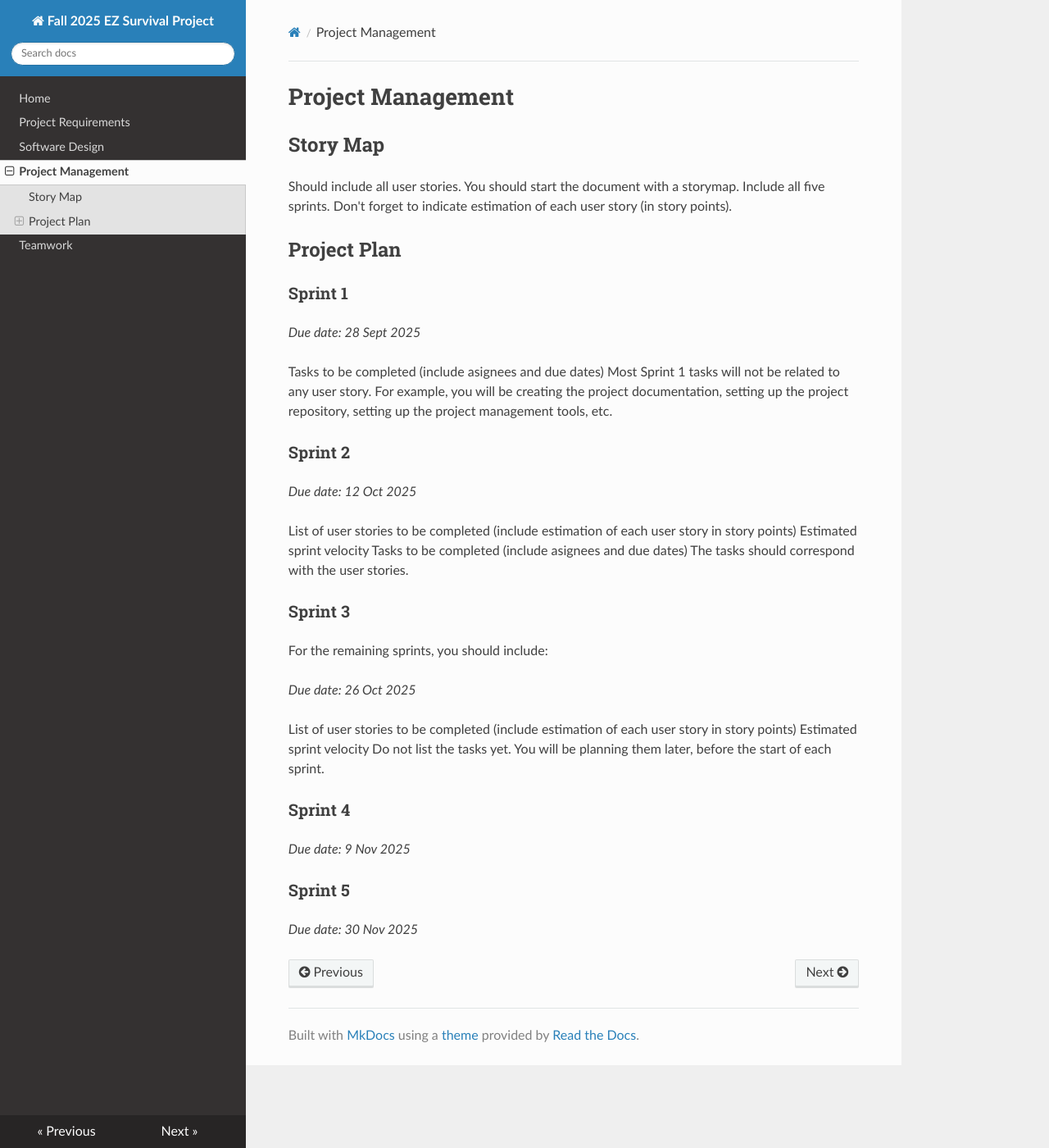
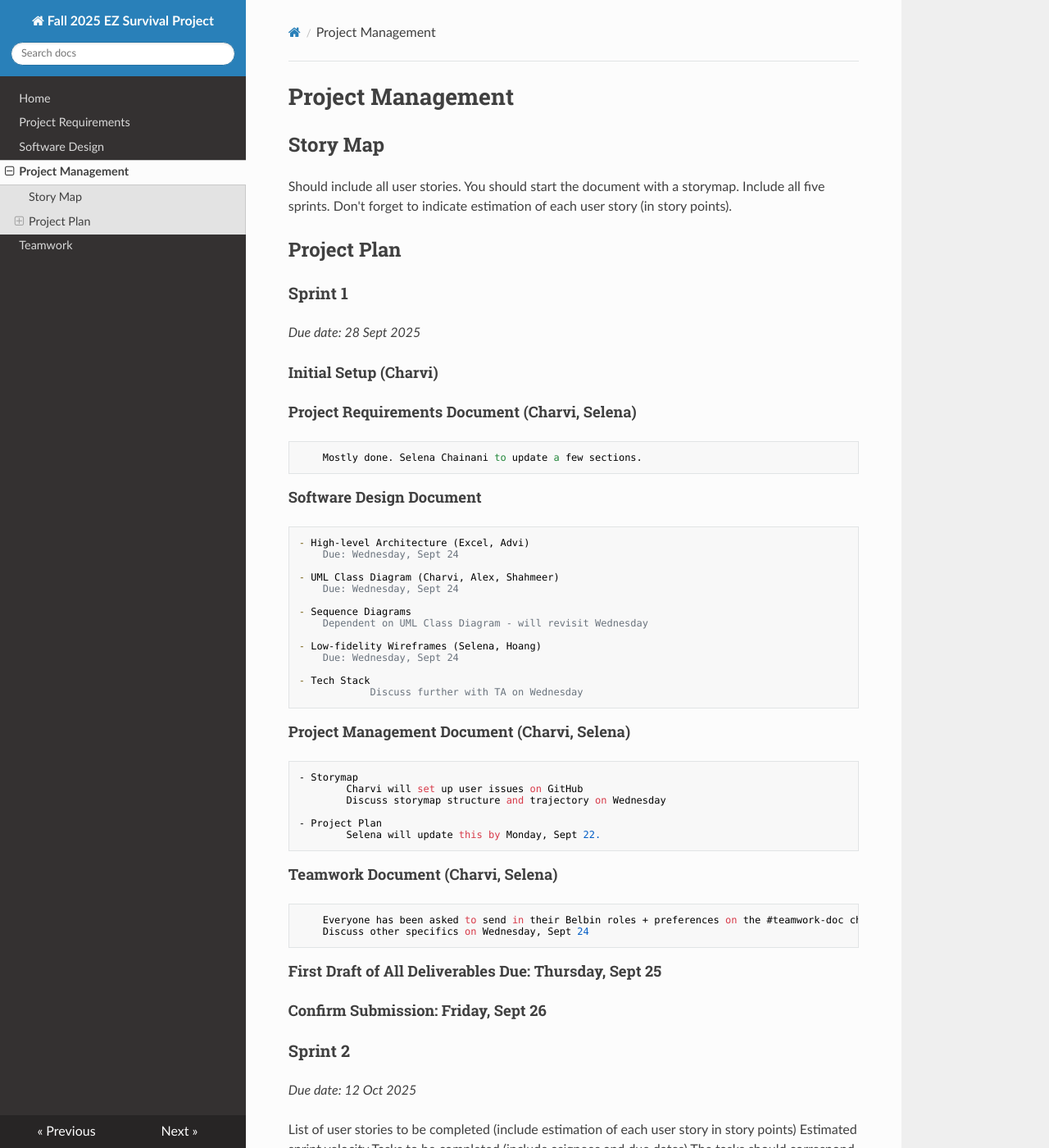
Before and after one commit to Xenocynic/IndividualSurvivalDistributions, an MkDocs documentation site: the page built from docs/management.md, in a window 1280 px wide and 1400 px high. Shown: the whole window at 82% size. Built offline with MkDocs 1.6.1, drawn with Linux system fonts in a browser that asks for light colours; nearby versions of some CDN libraries.

Commit message:
Documentation update

```diff
--- a/docs/management.md
+++ b/docs/management.md
@@ -6,12 +6,47 @@ Should include all user stories. You should start the document with a storymap.
 
 ## Project Plan
 
+
 ### Sprint 1
 
 *Due date: 28 Sept 2025*
 
-Tasks to be completed (include asignees and due dates)
-Most Sprint 1 tasks will not be related to any user story. For example, you will be creating the project documentation, setting up the project repository, setting up the project management tools, etc.
+#### Initial Setup (Charvi)
+
+#### Project Requirements Document (Charvi, Selena)
+		Mostly done. Selena Chainani to update a few sections.
+
+#### Software Design Document
+    - High-level Architecture (Excel, Advi)
+        Due: Wednesday, Sept 24
+
+    - UML Class Diagram (Charvi, Alex, Shahmeer)
+        Due: Wednesday, Sept 24
+
+    - Sequence Diagrams
+        Dependent on UML Class Diagram - will revisit Wednesday
+
+    - Low-fidelity Wireframes (Selena, Hoang)
+        Due: Wednesday, Sept 24
+
+    - Tech Stack
+                Discuss further with TA on Wednesday
+
+#### Project Management Document (Charvi, Selena)
+    - Storymap
+            Charvi will set up user issues on GitHub
+            Discuss storymap structure and trajectory on Wednesday
+
+    - Project Plan
+            Selena will update this by Monday, Sept 22.
+
+#### Teamwork Document (Charvi, Selena)
+		Everyone has been asked to send in their Belbin roles + preferences on the #teamwork-doc channel on Discord.
+		Discuss other specifics on Wednesday, Sept 24
+
+#### First Draft of All Deliverables Due: Thursday, Sept 25
+#### Confirm Submission: Friday, Sept 26
+
 
 ### Sprint 2
 
```
Also changed, not shown: docs/design.md (+5 -5 lines), docs/index.md (+1 -1 lines), docs/requirements.md (+38 -6 lines), docs/teamwork.md (+10 -3 lines).
